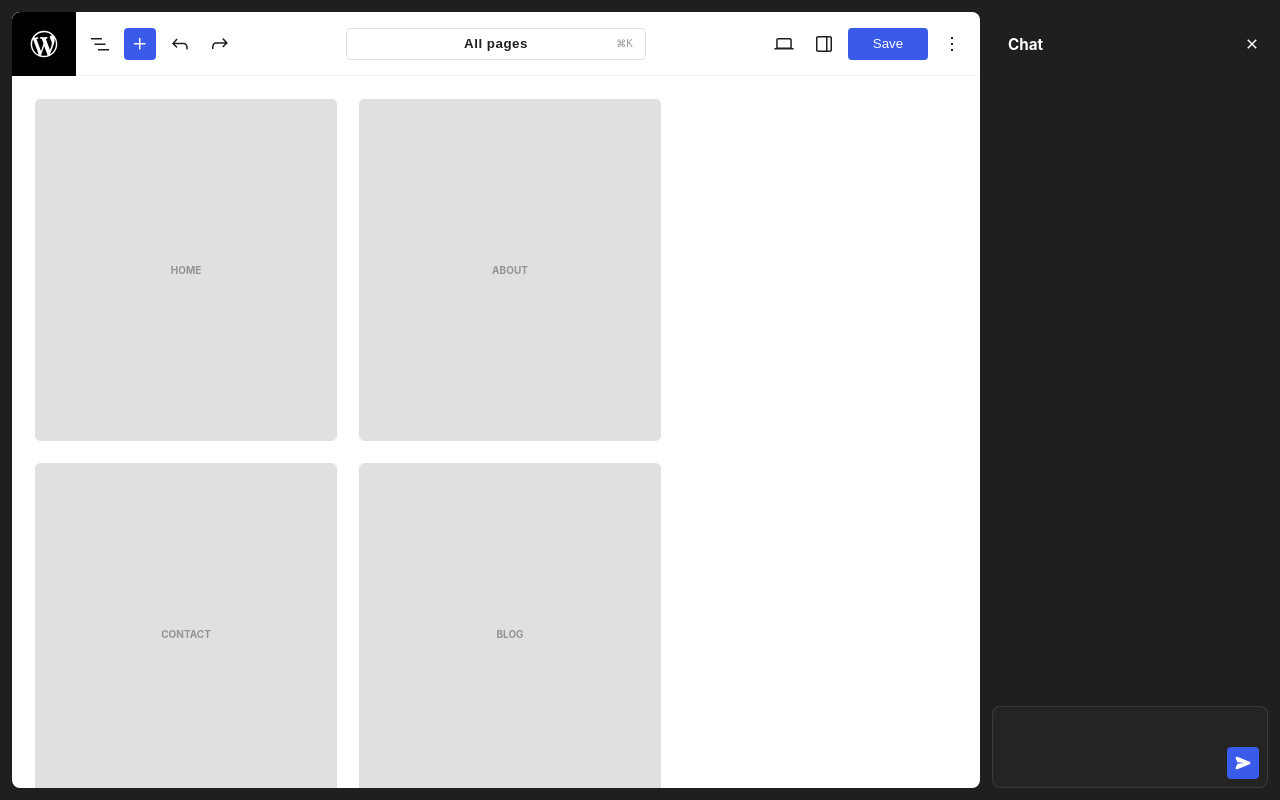
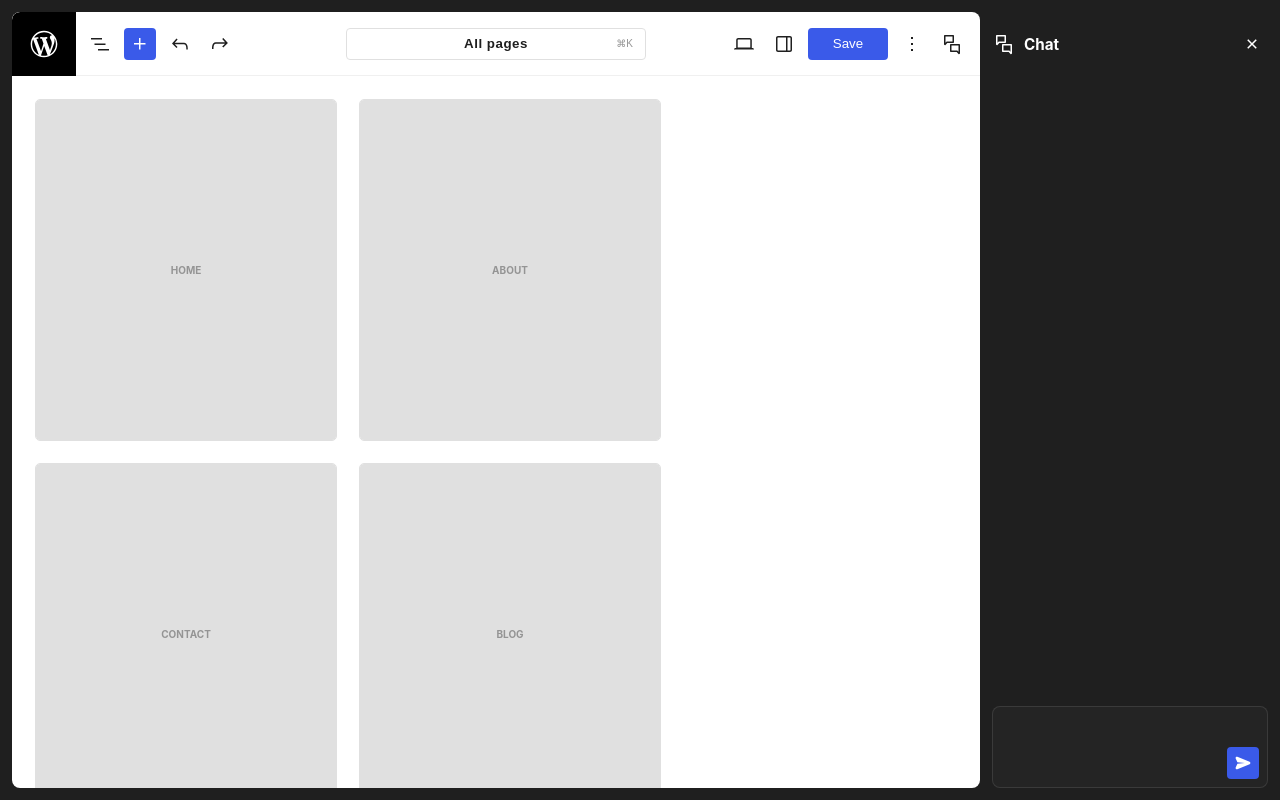
Before and after one commit to shaunandrews/wp-mosaic-i1, a React (Vite) app: page / in a window 1280 px wide. Built offline with nearby package versions, Linux system fonts and the light colour scheme.

Commit message:
Enhance chat functionality: add toggle for chat visibility, implement animations for chat panel, and update styles for better layout. Introduce new chat icon in the toolbar.

```diff
--- a/src/App.css
+++ b/src/App.css
@@ -5,6 +5,7 @@
 
 .stage {
   overflow: hidden;
+  transition: all 0.3s ease-in-out;
 }
 
 .editor {
@@ -80,15 +81,18 @@
 .chat {
   width: 300px;
   color: var(--color-background-text);
+  overflow: hidden;
+  flex-shrink: 0;
 
   header {
+    height: 64px;
     justify-content: space-between;
   }
 
   .chat-input {
-    border: 1px solid rgba(255,255,255,0.1);
+    border: 1px solid rgba(255, 255, 255, 0.1);
     border-radius: var(--radius-l);
-    background-color: rgba(255,255,255,0.025);
+    background-color: rgba(255, 255, 255, 0.025);
 
     &:focus-within {
       border: 1px solid var(--color-theme);
--- a/src/App.tsx
+++ b/src/App.tsx
@@ -38,6 +38,7 @@ function App() {
     left: null,
     right: null,
   });
+  const [isChatOpen, setIsChatOpen] = useState(true);
   const menuRef = useRef<MenuHandle>(null);
 
   const getOpenPanelAt = (position: PanelPosition): string | null => {
@@ -124,7 +125,7 @@ function App() {
 
   return (
     <div className="app row">
-      <div className="stage fill m-s mr-0 radius-l">
+      <div className={`stage fill ${isChatOpen ? 'm-s mr-0 radius-l' : ''}`}>
         <div className="editor full-height">
           <EditorToolbar
             viewMode={viewMode}
@@ -135,6 +136,7 @@ function App() {
             onPrevPage={handlePrevPage}
             onNextPage={handleNextPage}
             onTogglePanel={togglePanel}
+            onToggleChat={() => setIsChatOpen((prev) => !prev)}
           />
           <div className="row editor-content">
             <AnimatePresence>
@@ -246,17 +248,32 @@ function App() {
           </div>
         </div>
       </div>
-      <div className="chat p-s col">
-        <header className="row items-center p-m pr-0">
+      <AnimatePresence>
+        {isChatOpen && (
+          <motion.div
+            className="chat col"
+            initial={{ width: 0, opacity: 0 }}
+            animate={{ width: 300, opacity: 1 }}
+            exit={{ width: 0, opacity: 0 }}
+            transition={{
+              width: { duration: 0.3, ease: [0.4, 0, 0.2, 1] },
+              opacity: { duration: 0.2, ease: [0.4, 0, 0.2, 1] },
+            }}
+            style={{ overflow: 'hidden', minWidth: 0 }}
+          >
+            <header className="row items-center mt-s p-s">
+              <div className="row items-center gap-xs full-height">
+                <Icon name="chat" />
                 <h3>Chat</h3>
-          <Button layer="background">
+              </div>
+              <Button layer="background" onClick={() => setIsChatOpen(false)}>
                 <Icon name="close" />
               </Button>
             </header>
-        <div className="chat-messages fill">
+            <div className="chat-messages fill p-s">
               {/* TODO: Add chat messages */}
             </div>
-        <footer>
+            <footer className="p-s">
               <div className="chat-input">
                 <div className="input-body p-xs" contentEditable></div>
                 <div className="input-actions row gap-xs p-xs">
@@ -266,7 +283,9 @@ function App() {
                 </div>
               </div>
             </footer>
-      </div>
+          </motion.div>
+        )}
+      </AnimatePresence>
     </div>
   );
 }
--- a/src/components/EditorToolbar/EditorToolbar.css
+++ b/src/components/EditorToolbar/EditorToolbar.css
@@ -4,6 +4,7 @@
   border-bottom: 1px solid var(--color-gray-100);
 }
 
+/* Save Button */
 .button-save {
   min-width: 80px;
 }
--- a/src/components/EditorToolbar/EditorToolbar.tsx
+++ b/src/components/EditorToolbar/EditorToolbar.tsx
@@ -20,6 +20,7 @@ interface EditorToolbarProps {
   onPrevPage: () => void;
   onNextPage: () => void;
   onTogglePanel: (panelId: string) => void;
+  onToggleChat: () => void;
 }
 
 export const EditorToolbar = ({
@@ -31,6 +32,7 @@ export const EditorToolbar = ({
   onPrevPage,
   onNextPage,
   onTogglePanel,
+  onToggleChat,
 }: EditorToolbarProps) => {
   return (
     <div className="editor-toolbar row items-center justify-between">
@@ -87,6 +89,10 @@ export const EditorToolbar = ({
         <Button>
           <Icon name="more" />
         </Button>
+        <Button className="button-chat" align="center" onClick={onToggleChat}>
+          {/* Assistant */}
+          <Icon name="chat" />
+        </Button>
       </div>
     </div>
   );
--- a/src/components/Icon/Icon.tsx
+++ b/src/components/Icon/Icon.tsx
@@ -15,7 +15,8 @@ interface IconProps {
     | 'check'
     | 'search'
     | 'send'
-    | 'close';
+    | 'close'
+    | 'chat';
 }
 
 const iconMap: Record<string, React.ReactNode> = {
@@ -219,6 +220,20 @@ const iconMap: Record<string, React.ReactNode> = {
       />
     </svg>
   ),
+  chat: (
+    <svg
+      width="24"
+      height="24"
+      viewBox="0 0 24 24"
+      fill="none"
+      xmlns="http://www.w3.org/2000/svg"
+    >
+      <path
+        d="M14 10.1V4C14 3.4 13.6 3 13 3H5C4.4 3 4 3.4 4 4V12.3C4 12.6 4.2 13 4.6 13.1C4.7 13.2 4.8 13.2 4.9 13.2C5.1 13.2 5.4 13.1 5.5 12.9L7.3 11.1H13C13.6 11.1 14 10.7 14 10.1ZM12.5 9.6H6.7L5.5 10.8V4.5H12.5V9.6ZM19 12H11C10.4 12 10 12.4 10 13V19.1C10 19.7 10.4 20.1 11 20.1H16.7L18.5 21.9C18.6 22.1 18.9 22.2 19.1 22.2C19.2 22.2 19.3 22.2 19.4 22.1C19.8 22 20 21.6 20 21.3V13C20 12.4 19.6 12 19 12ZM18.5 19.8L17.3 18.6H11.5V13.5H18.5V19.8Z"
+        fill="currentColor"
+      />
+    </svg>
+  ),
 };
 
 export const Icon = ({ name }: IconProps) => {
--- a/src/design-system/base.css
+++ b/src/design-system/base.css
@@ -17,7 +17,7 @@ body {
 
 .debug-inner {
   * {
-    outline: 1px dotted blue;
+    outline: 1px dotted green;
   }
 }
 
```
Lines whose indentation alone changed are shown as unchanged.
